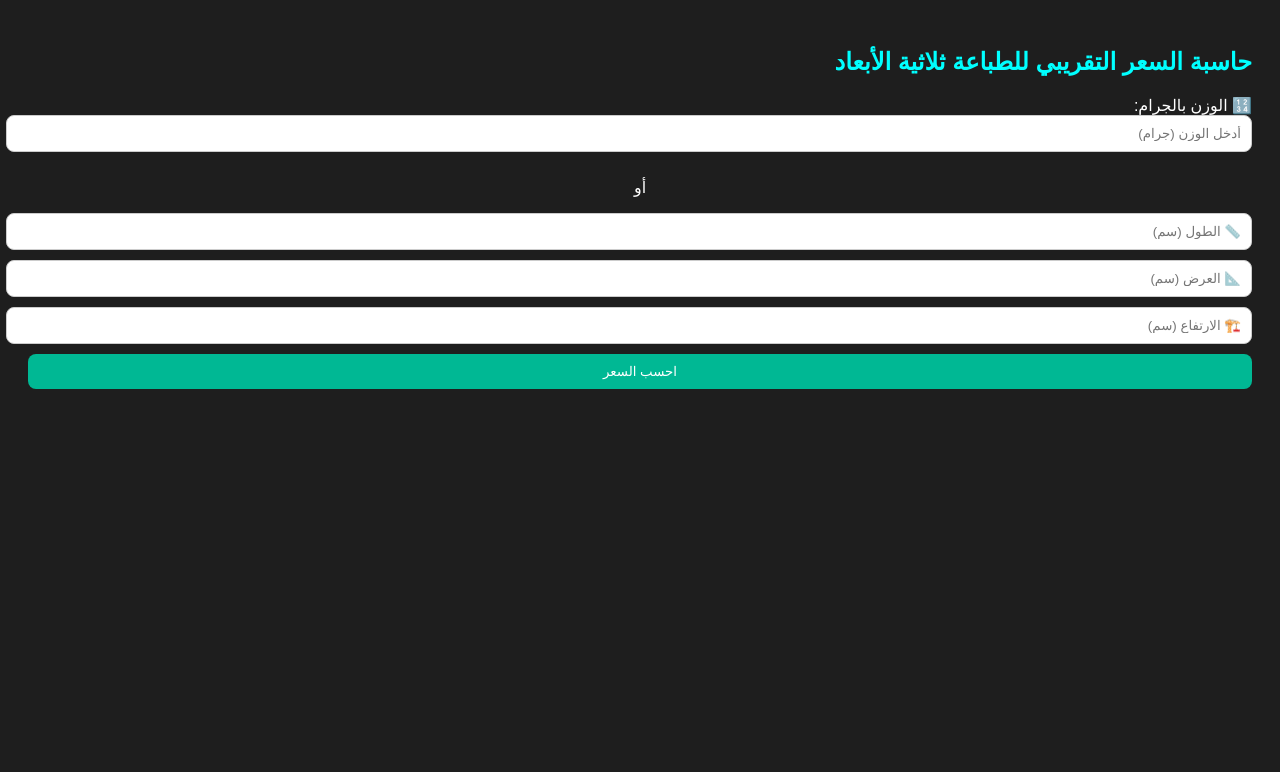
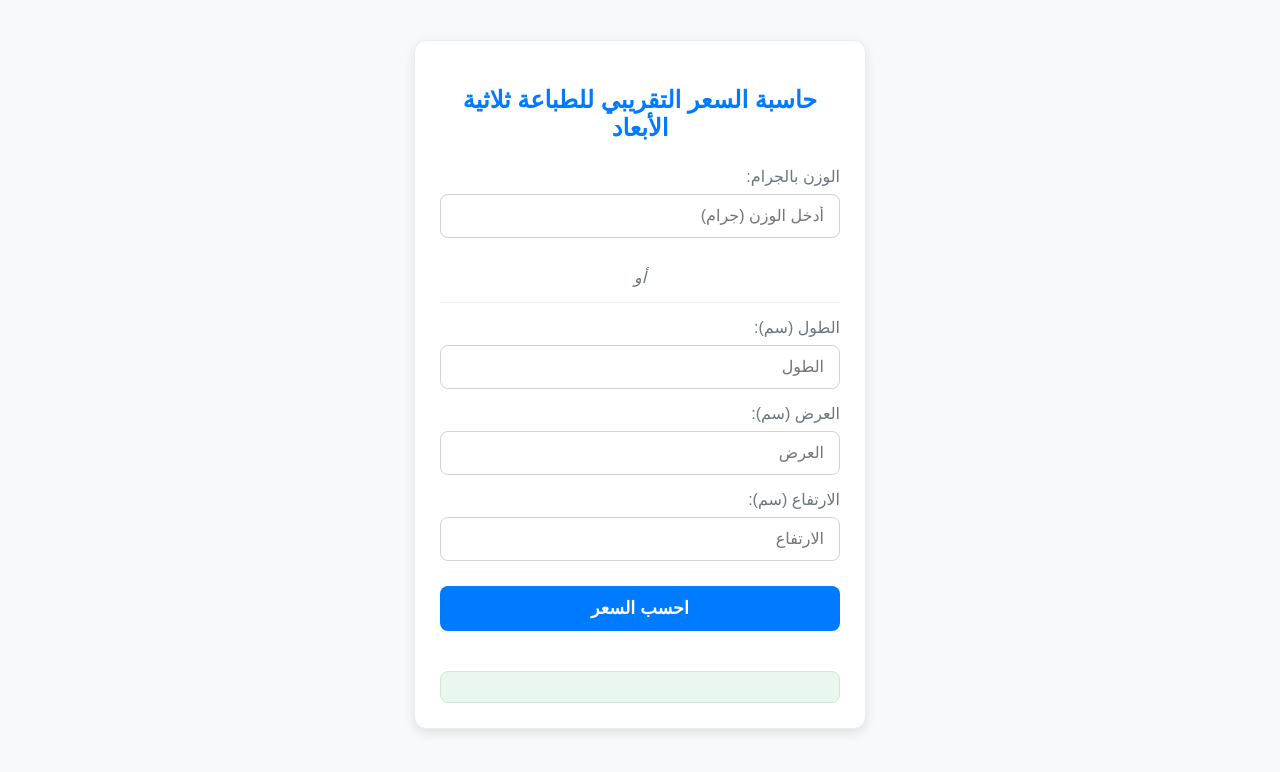
Before and after one commit to xDPixel/js-printing-calculator, a plain HTML site: page calculator.html in a window 1280 px wide. Drawn offline with Linux system fonts and the light colour scheme.

Commit message:
enhanse visuals

```diff
--- a/calculator.html
+++ b/calculator.html
@@ -5,48 +5,147 @@
   <meta name="viewport" content="width=device-width, initial-scale=1.0"/>
   <title>حاسبة الطباعة</title>
   <style>
+    :root {
+      --bg-color: #f8f9fa;
+      --text-color: #212529;
+      --primary-color: #007bff;
+      --secondary-color: #6c757d;
+      --input-border-color: #ced4da;
+      --result-color: #28a745;
+      --error-color: #dc3545;
+      --font-family: 'Tajawal', sans-serif;
+    }
+
     body {
-      background: #1e1e1e;
-      color: #fff;
-      font-family: 'Tajawal', sans-serif;
+      background-color: var(--bg-color);
+      color: var(--text-color);
+      font-family: var(--font-family);
       padding: 20px;
+      box-sizing: border-box;
+      margin: 0; /* Remove default body margin */
     }
-    input, button {
-      padding: 10px;
+
+    .calculator-container {
+        max-width: 400px;
+        margin: 20px auto;
+        padding: 25px;
+        background-color: #fff;
+        border-radius: 12px;
+        box-shadow: 0 4px 12px rgba(0, 0, 0, 0.1);
+        border: 1px solid #e9ecef;
+    }
+
+    h2 {
+        color: var(--primary-color);
+        text-align: center;
+        margin-bottom: 25px;
+        font-size: 1.5em;
+    }
+
+    label {
+        display: block;
+        margin-bottom: 8px;
+        font-weight: 500;
+        color: var(--secondary-color);
+    }
+
+    input[type="number"] {
+        padding: 12px 15px;
         border-radius: 8px;
-      border: 1px solid #ccc;
+        border: 1px solid var(--input-border-color);
         width: 100%;
-      margin-bottom: 10px;
+        margin-bottom: 15px;
+        box-sizing: border-box; /* Include padding and border in the element's total width and height */
+        font-size: 1rem;
+        transition: border-color 0.2s ease-in-out, box-shadow 0.2s ease-in-out;
     }
+
+    input[type="number"]:focus {
+        border-color: var(--primary-color);
+        box-shadow: 0 0 0 0.2rem rgba(0, 123, 255, 0.25);
+        outline: none;
+    }
+
+    .dimensions-group {
+        margin-top: 15px;
+        padding-top: 15px;
+        border-top: 1px solid #eee;
+    }
+
+    .or-separator {
+        text-align: center;
+        color: var(--secondary-color);
+        margin: 15px 0;
+        font-style: italic;
+    }
+
     button {
-      background: #00b894;
+        background: var(--primary-color);
         color: white;
         border: none;
         cursor: pointer;
+        padding: 12px 20px;
+        border-radius: 8px;
+        width: 100%;
+        margin-top: 10px;
+        margin-bottom: 20px;
+        font-size: 1.1rem;
+        font-weight: 600;
+        transition: background-color 0.2s ease-in-out;
     }
+
+    button:hover {
+        background-color: #0056b3; /* Darker shade on hover */
+    }
+
     #final_price_result {
-      margin-top: 15px;
-      color: #0f0;
+        margin-top: 20px;
+        padding: 15px;
+        border-radius: 8px;
         font-weight: bold;
+        text-align: center;
+        font-size: 1.1rem;
+        background-color: #e9f7ef;
+        border: 1px solid #d1e7dd;
+    }
+
+    #final_price_result.success {
+        color: var(--result-color);
+        background-color: #d4edda;
+        border-color: #c3e6cb;
+    }
+
+    #final_price_result.error {
+        color: var(--error-color);
+        background-color: #f8d7da;
+        border-color: #f5c6cb;
     }
   </style>
 </head>
 <body>
-  <h2 style="color:#0ff;">حاسبة السعر التقريبي للطباعة ثلاثية الأبعاد</h2>
+<div class="calculator-container">
+  <h2>حاسبة السعر التقريبي للطباعة ثلاثية الأبعاد</h2>
 
-  <label>🔢 الوزن بالجرام:
+  <label for="custom_weight"> الوزن بالجرام:</label>
   <input id="custom_weight" type="number" placeholder="أدخل الوزن (جرام)">
-  </label>
 
-  <p style="text-align:center;">أو</p>
+  <p class="or-separator">أو</p>
 
-  <input id="custom_length" placeholder="📏 الطول (سم)" type="number">
-  <input id="custom_width" placeholder="📐 العرض (سم)" type="number">
-  <input id="custom_height" placeholder="🏗️ الارتفاع (سم)" type="number">
+  <div class="dimensions-group">
+    <label for="custom_length"> الطول (سم):</label>
+    <input id="custom_length" placeholder="الطول" type="number">
+
+    <label for="custom_width"> العرض (سم):</label>
+    <input id="custom_width" placeholder="العرض" type="number">
+
+    <label for="custom_height"> الارتفاع (سم):</label>
+    <input id="custom_height" placeholder="الارتفاع" type="number">
+  </div>
 
   <button onclick="calculateFinalPrice()">احسب السعر</button>
 
   <div id="final_price_result"></div>
+</div>
 
   <script>
     const FILAMENT_PRICE_PER_KG_SAR = 90;
@@ -81,11 +180,36 @@
       }
 
       if (finalPrice > 0) {
-        resultBox.innerText = `🔖 السعر التقريبي بعد ربح 25٪: ${finalPrice.toFixed(2)} ريال سعودي`;
+        resultBox.innerText = ` السعر التقريبي : ${finalPrice.toFixed(2)} ريال سعودي`;
+        resultBox.className = 'success'; // Add success class
       } else {
         resultBox.innerText = '⚠️ الرجاء إدخال الوزن أو جميع الأبعاد لحساب السعر';
+        resultBox.className = 'error'; // Add error class
       }
     }
+
+    // --- Dynamic Theming via iframe message ---
+    window.addEventListener('message', (event) => {
+      // Optional: Add origin check for security
+      // if (event.origin !== 'YOUR_PARENT_DOMAIN') return;
+
+      if (event.data && event.data.type === 'themeUpdate' && event.data.colors) {
+        console.log('Received theme update:', event.data.colors);
+        const colors = event.data.colors;
+        const root = document.documentElement;
+
+        // Update CSS variables
+        if (colors.primary) root.style.setProperty('--primary-color', colors.primary);
+        if (colors.secondary) root.style.setProperty('--secondary-color', colors.secondary);
+        if (colors.background) root.style.setProperty('--bg-color', colors.background);
+        if (colors.text) root.style.setProperty('--text-color', colors.text);
+        // Add more color variables as needed
+      }
+    });
+
+    // Optional: Send a message to parent requesting theme on load
+    // window.parent.postMessage({ type: 'calculatorReady' }, '*'); // Use specific target origin in production
+
   </script>
 </body>
 </html>
```
Lines whose indentation alone changed are shown as unchanged.
